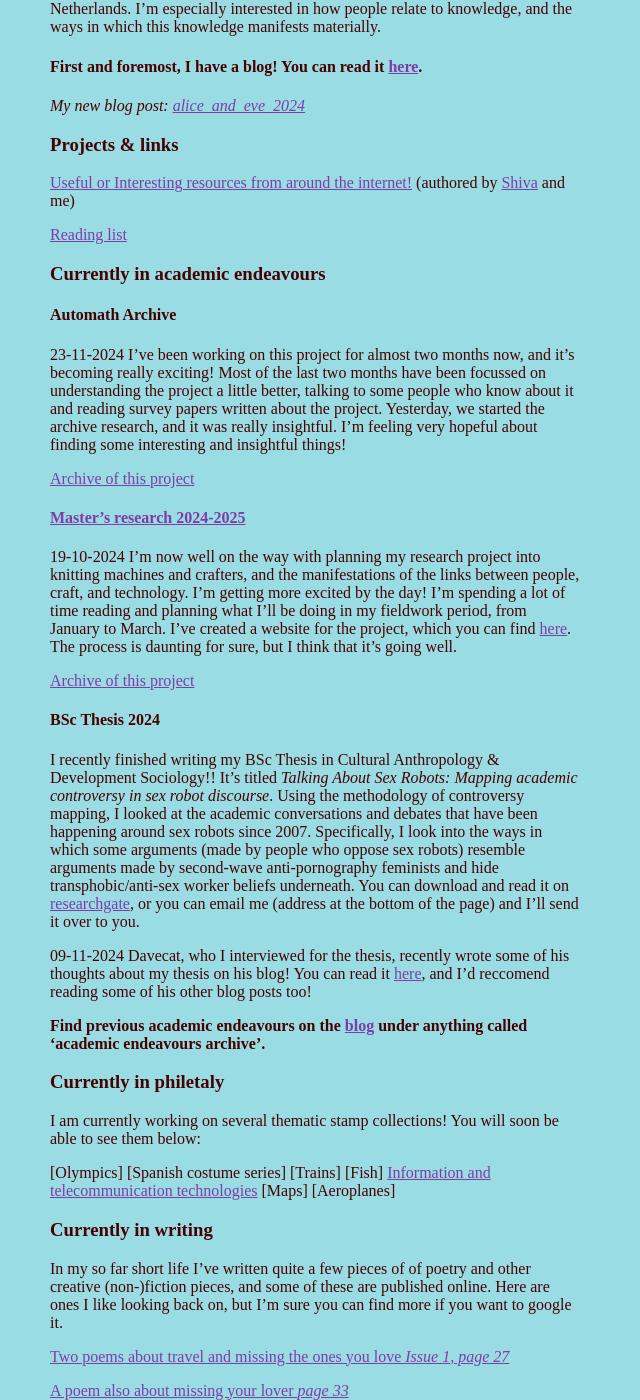
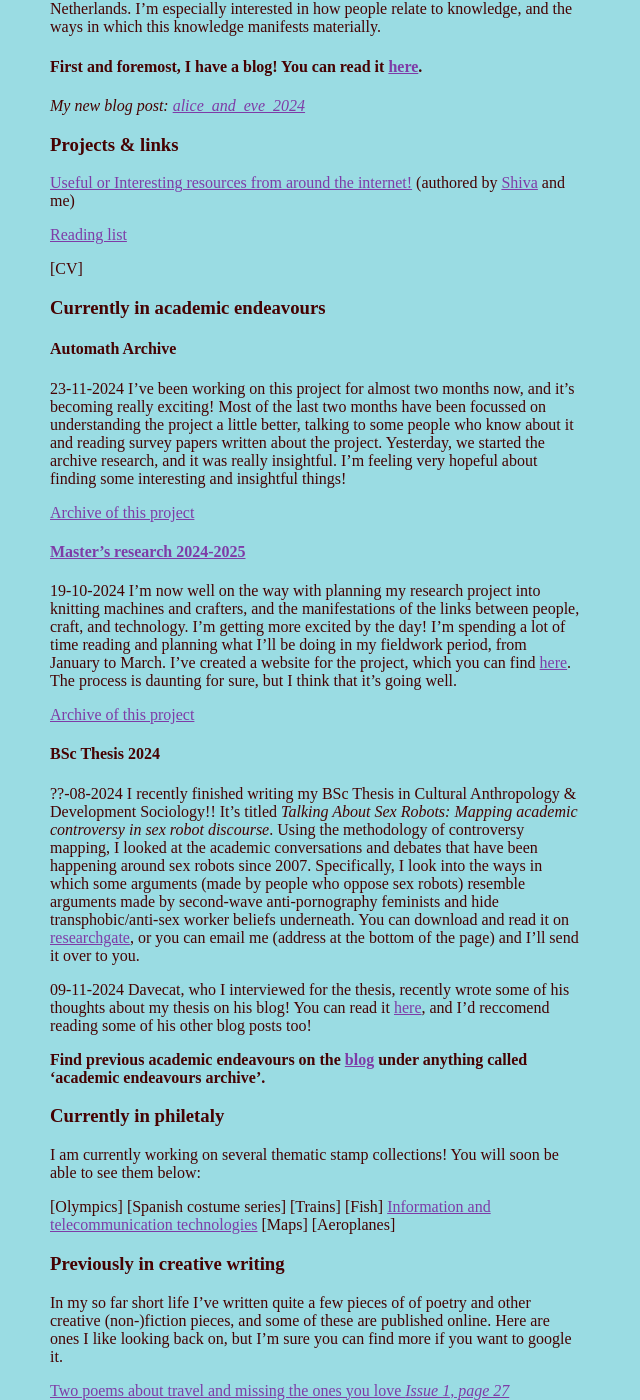
Before and after one commit to hollyz1jderveld/hollyz1jderveld.github.io, a Jekyll site: the page built from index.md, in a window 1280 px wide and 1400 px high, scrolled down 248 px. Shown: the whole window, without its empty margins (0-640 px from the left). Built offline with Jekyll 4.4.1, drawn with Linux system fonts in a browser that asks for light colours; some web fonts are replaced; Markdown is read by kramdown in place of the engine named in the settings; our own code applies the rules of GitHub Pages for plain Markdown files.

Commit message:
adjustments

```diff
--- a/index.md
+++ b/index.md
@@ -19,6 +19,8 @@ Academically, I'm a student of Global Ethnography at Universiteit Leiden, in the
 
 [Reading list](https://hollyz1jderveld.github.io/reading-list/)
 
+[CV]
+
 ### Currently in academic endeavours
 
 #### Automath Archive
@@ -32,7 +34,7 @@ Academically, I'm a student of Global Ethnography at Universiteit Leiden, in the
 [Archive of this project](https://hollyz1jderveld.github.io/blog/pages/before_masters)
 
 #### BSc Thesis 2024
-I recently finished writing my BSc Thesis in Cultural Anthropology & Development Sociology!! It's titled *Talking About Sex Robots: Mapping academic controversy in sex robot discourse*. Using the methodology of controversy mapping, I looked at the academic conversations and debates that have been happening around sex robots since 2007. Specifically, I look into the ways in which some arguments (made by people who oppose sex robots) resemble arguments made by second-wave anti-pornography feminists and hide transphobic/anti-sex worker beliefs underneath. You can download and read it on [researchgate](https://www.researchgate.net/publication/382625206_Talking_About_Sex_Robots_Mapping_academic_controversy_in_sex_robot_discourse), or you can email me (address at the bottom of the page) and I'll send it over to you.
+??-08-2024 I recently finished writing my BSc Thesis in Cultural Anthropology & Development Sociology!! It's titled *Talking About Sex Robots: Mapping academic controversy in sex robot discourse*. Using the methodology of controversy mapping, I looked at the academic conversations and debates that have been happening around sex robots since 2007. Specifically, I look into the ways in which some arguments (made by people who oppose sex robots) resemble arguments made by second-wave anti-pornography feminists and hide transphobic/anti-sex worker beliefs underneath. You can download and read it on [researchgate](https://www.researchgate.net/publication/382625206_Talking_About_Sex_Robots_Mapping_academic_controversy_in_sex_robot_discourse), or you can email me (address at the bottom of the page) and I'll send it over to you.
 
 09-11-2024 Davecat, who I interviewed for the thesis, recently wrote some of his thoughts about my thesis on his blog! You can read it [here](http://www.kuroneko-chan.com/echoes/?p=6748), and I'd reccomend reading some of his other blog posts too!
 
@@ -43,7 +45,7 @@ I am currently working on several thematic stamp collections! You will soon be a
 
 [Olympics] [Spanish costume series] [Trains] [Fish] [Information and telecommunication technologies](https://hollyz1jderveld.github.io/blog/pages/telecommunication) [Maps] [Aeroplanes]
 
-### Currently in writing
+### Previously in creative writing
 In my so far short life I've written quite a few pieces of of poetry and other creative (non-)fiction pieces, and some of these are published online. Here are ones I like looking back on, but I'm sure you can find more if you want to google it.
 
 [Two poems about travel and missing the ones you love *Issue 1, page 27*](https://celestitepoetry.wixsite.com/journal/issues)
```
